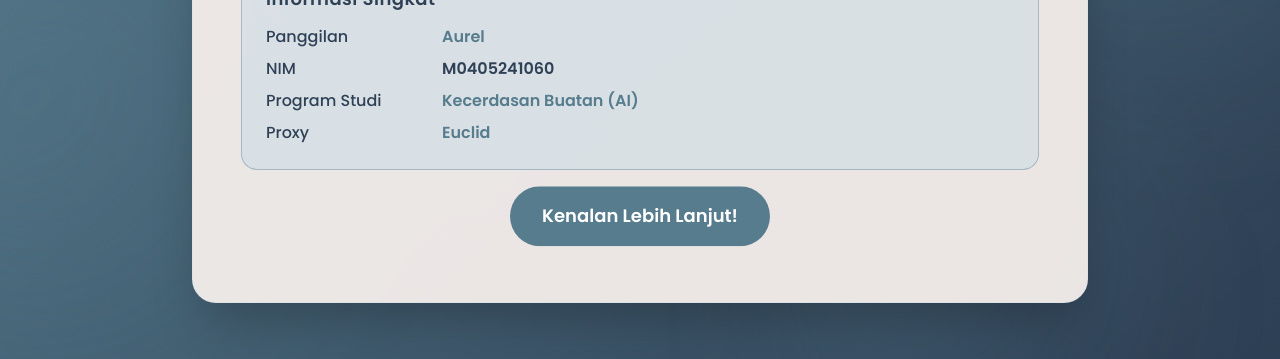
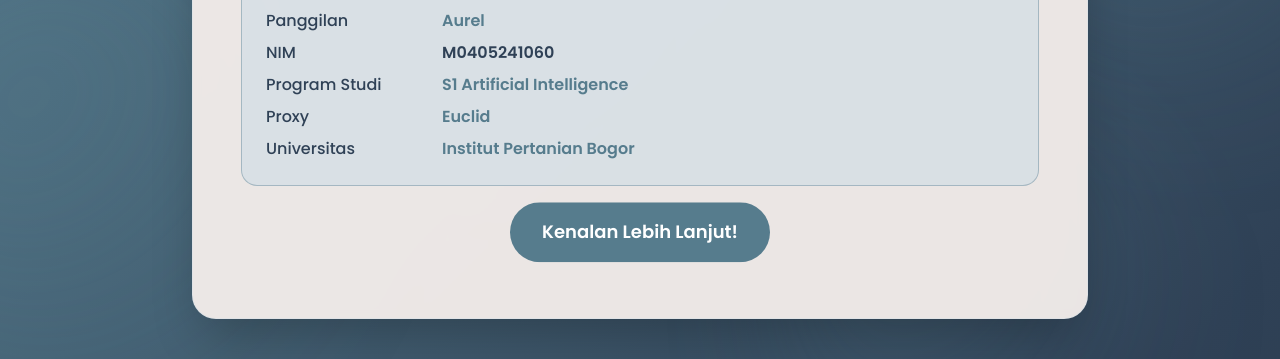
Before and after one commit to naylashifa09/Euclid_M0405241060_Nayla-Shifa-Aurelia, a plain HTML site: page index.html in a window 1280 px wide. Shown: the part 441-800 px from the top of the page. Drawn offline with nearby package versions, Linux system fonts and the light colour scheme.

Commit message:
Update index.html

```diff
--- a/index.html
+++ b/index.html
@@ -64,11 +64,15 @@
                             </div>
                             <div class="flex gap-4">
                                 <dt class="w-40 text-navy font-medium">Program Studi</dt>
-                                <dd class="text-teal font-semibold">Kecerdasan Buatan (AI)</dd>
+                                <dd class="text-teal font-semibold">S1 Artificial Intelligence</dd>
                             </div>
                             <div class="flex gap-4">
                                 <dt class="w-40 text-navy font-medium">Proxy</dt>
                                 <dd class="text-teal font-semibold">Euclid</dd>
+                            </div>
+                            <div class="flex gap-4">
+                                <dt class="w-40 text-navy font-medium">Universitas</dt>
+                                <dd class="text-teal font-semibold">Institut Pertanian Bogor</dd>
                             </div>
                         </dl>
                     </div>
```
